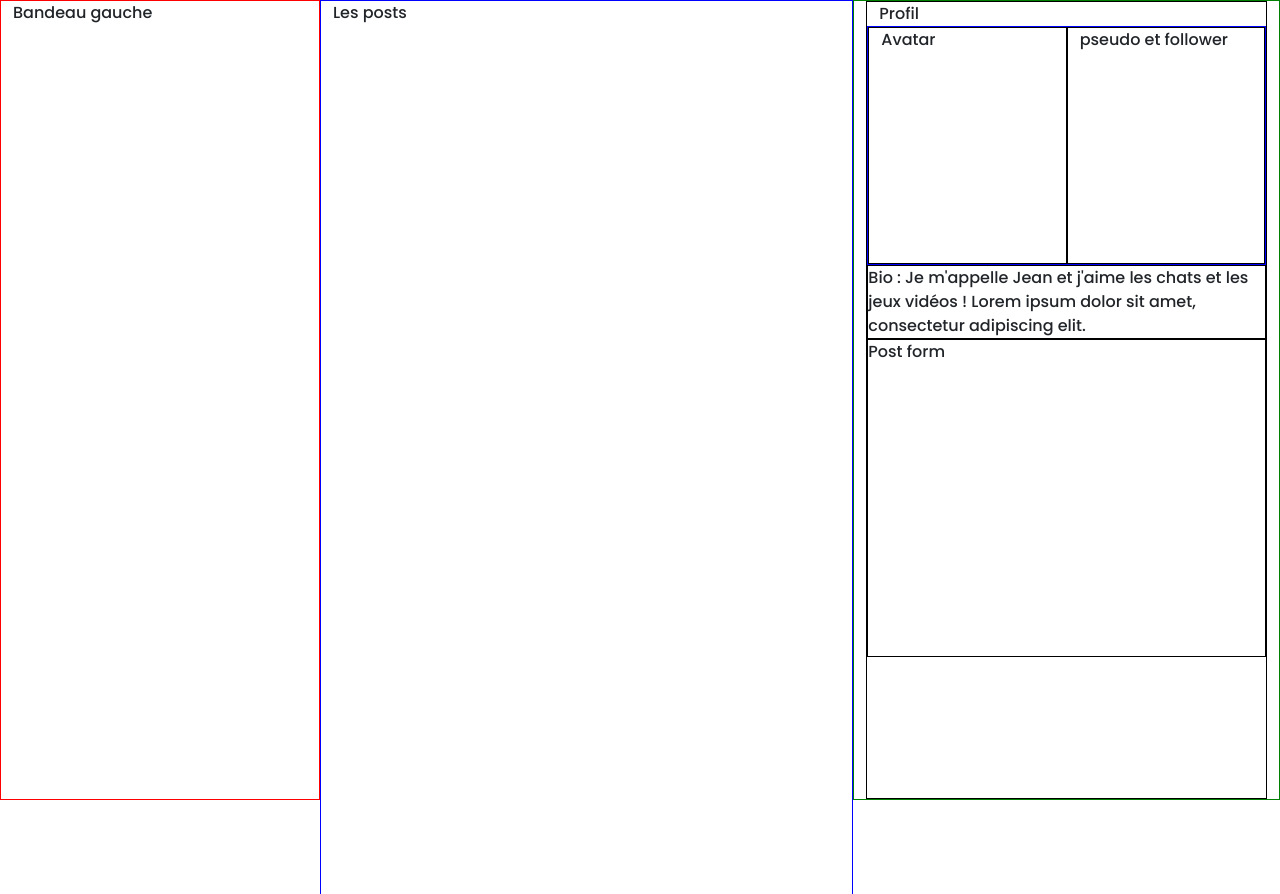
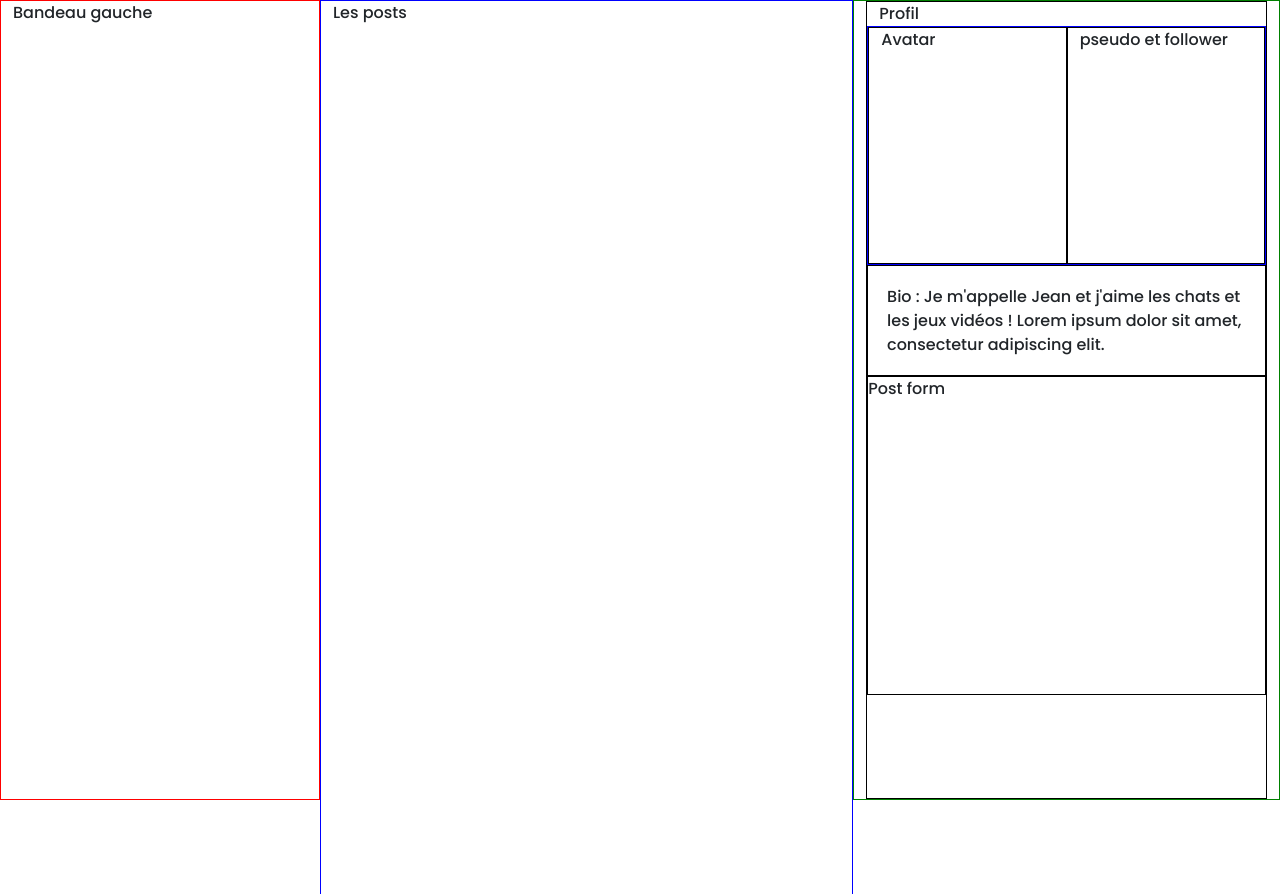
Before and after one commit to CharlesOo0/Rettiwt, a PHP site: page /test.php in a window 1280 px wide. Shown: the top 894 px of the page. Run offline with PHP 8.4, Linux system fonts and the light colour scheme.

Commit message:
Bootstrap test

```diff
--- a/css/freestyle.css
+++ b/css/freestyle.css
@@ -58,6 +58,7 @@ body {
 
 #bio {
     border: solid 1px black;
+    padding: 5%;
 }
 
 #post-form {
--- a/test.php
+++ b/test.php
@@ -10,15 +10,15 @@
 
     <div class="row">
 
-        <div id="left-band" class="col-md-3">
+        <div id="left-band" class="col-md-3 d-none d-md-block">
             Bandeau gauche
         </div>
 
-        <div id="post" class="col-md-5">
+        <div id="post" class="col-md-5 col-12">
             Les posts
         </div>
 
-        <div id="right-band" class="col-md-4">
+        <div id="right-band" class="col-md-4 d-none d-md-block">
 
             <div id="profil" class="container-fluid">
                 Profil
```
